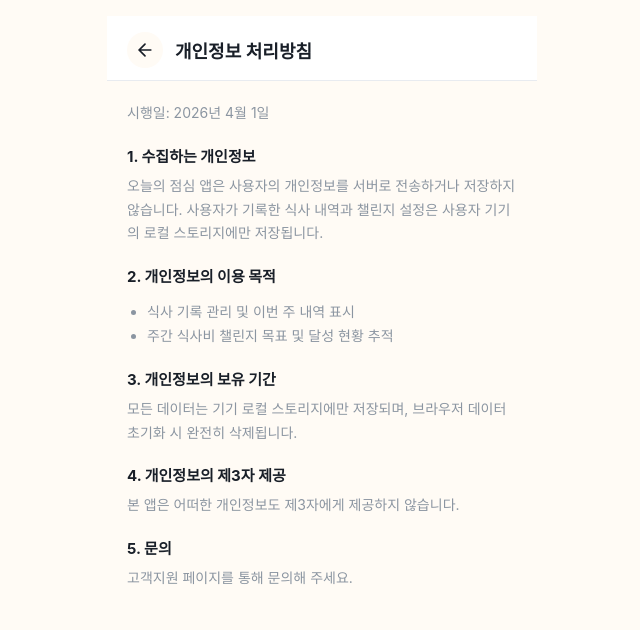
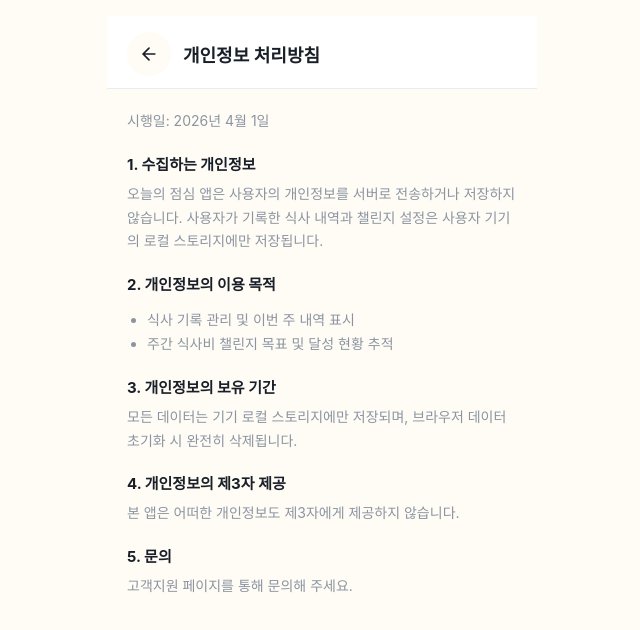
Before and after one commit to kkikkipp-hub/today-lunch, a React (Vite) app: page /privacy in a window 1280 px wide. Shown: the top 630 px of the page, without its empty margins (318-958 px from the left). Built offline with nearby package versions, Linux system fonts and the light colour scheme; a web font is replaced by a local one.

Commit message:
style(design): FINDING-001 — btn-back touch target 36px → 44px

```diff
--- a/src/index.css
+++ b/src/index.css
@@ -200,7 +200,7 @@ button:focus-visible { outline: 2px solid var(--blue); outline-offset: 2px; }
   display: flex;
   align-items: center;
   justify-content: center;
-  width: 36px; height: 36px;
+  width: 44px; height: 44px;
   background: var(--bg);
   border-radius: 50%;
   color: var(--text);
```
